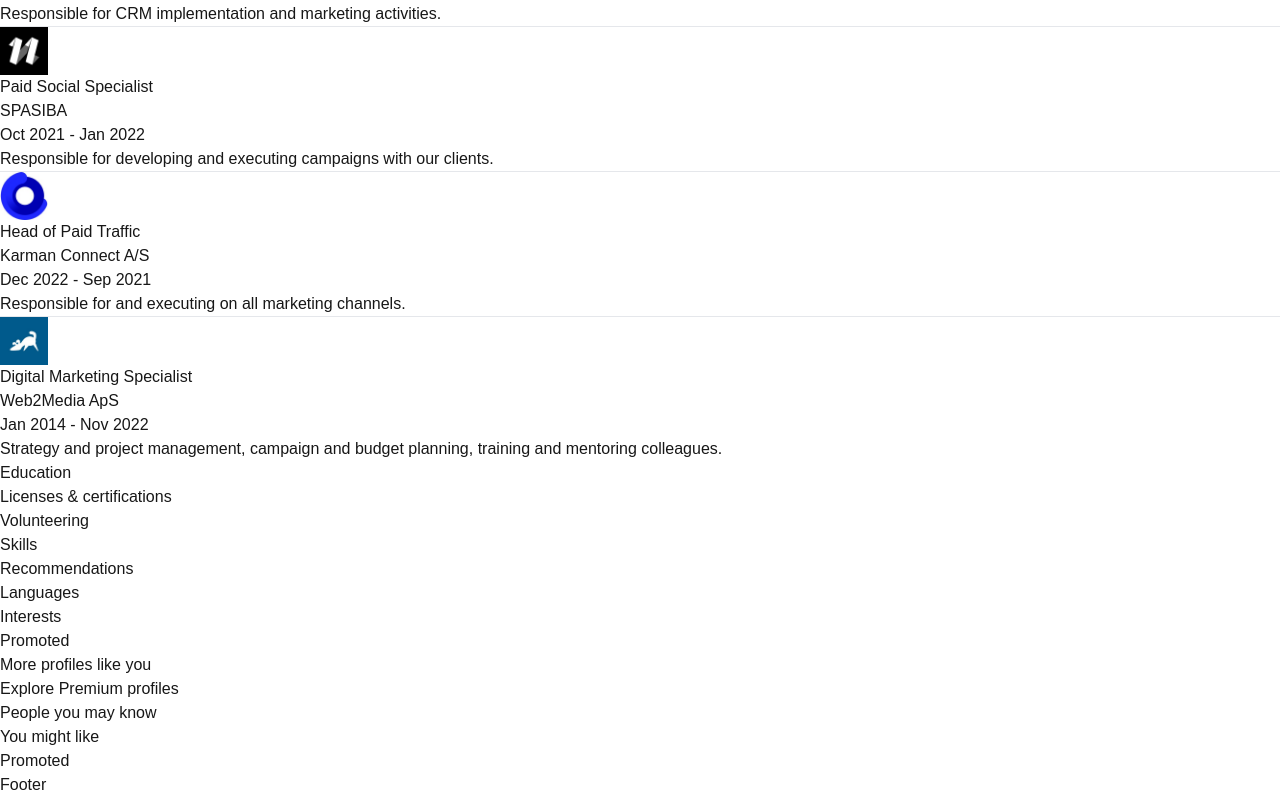
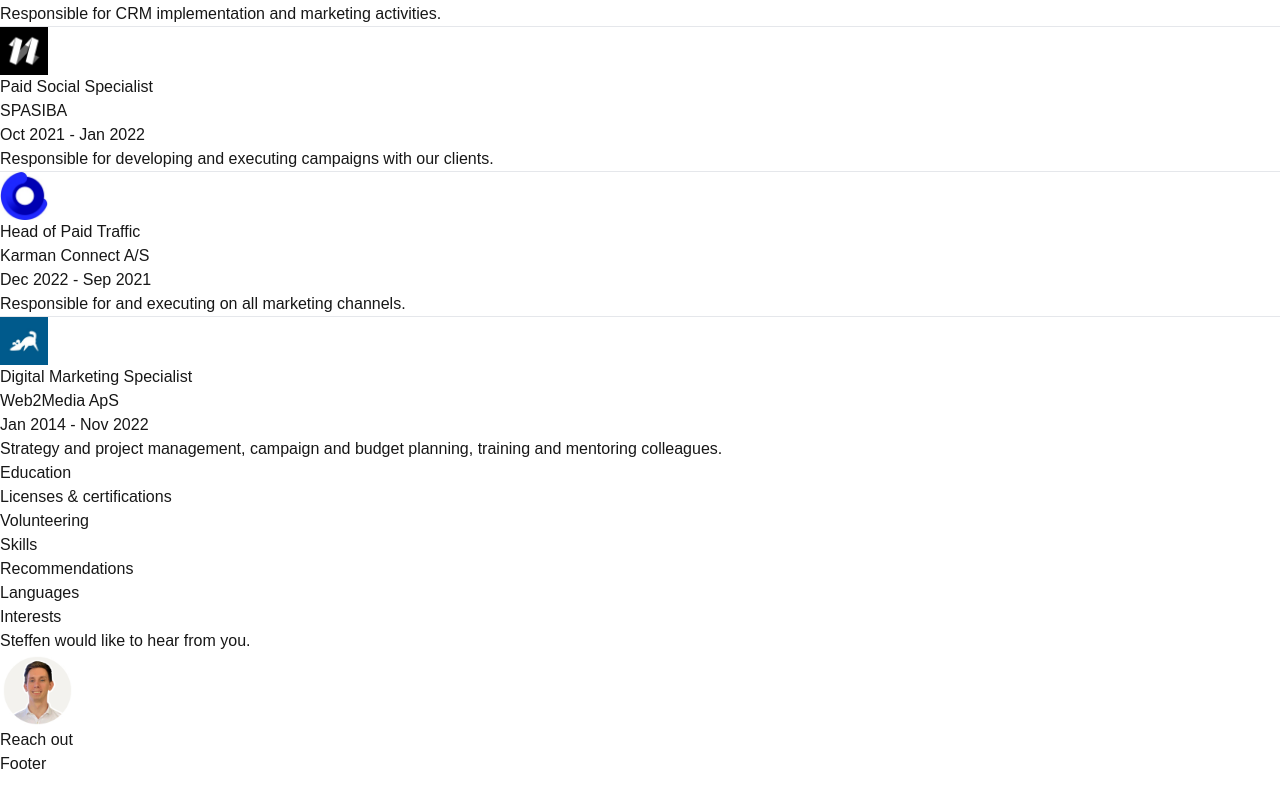
Before and after one commit to steffengroenandersen/portfolio, a Next.js app: page / in a window 1280 px wide. Shown: the part 2022-2819 px from the top of the page. After the commit the page ends 2798 px from the top, so only its background shows below. Built offline with nearby package versions, Linux system fonts and the light colour scheme.

Commit message:
Add promoted section

```diff
--- a/src/app/components/button.tsx
+++ b/src/app/components/button.tsx
@@ -1,28 +1,33 @@
-import React from 'react';
+import React from "react";
 
 interface ButtonProps {
   text: string;
-  variant: 'primary' | 'secondary' | 'tertiary';
+  variant: "primary" | "secondary" | "tertiary";
+  onClick?: () => void;
 }
 
-const Button: React.FC<ButtonProps> = ({ text, variant }) => {
+const Button: React.FC<ButtonProps> = ({ text, variant, onClick }) => {
   let className = "px-4 py-2 rounded-full ";
 
   switch (variant) {
-    case 'primary':
+    case "primary":
       className += "bg-blue-500 text-white";
       break;
-    case 'secondary':
+    case "secondary":
       className += "bg-white text-blue-500 border border-blue-500";
       break;
-    case 'tertiary':
+    case "tertiary":
       className += "bg-white text-gray-500 border border-gray-500";
       break;
     default:
       break;
   }
 
-  return <button className={className}>{text}</button>;
+  return (
+    <button className={className} onClick={onClick}>
+      {text}
+    </button>
+  );
 };
 
 export default Button;
--- a/src/app/page.tsx
+++ b/src/app/page.tsx
@@ -3,6 +3,7 @@
 import ExperienceSection from "./sections/experience-section";
 import Header from "./header";
 import ProfileSection from "./sections/profile-section";
+import PromotedSection from "./sections/promoted-section";
 
 export default function Home() {
   return (
@@ -31,24 +32,8 @@
               </div>
 
               {/* Right Sidebar */}
-              <div className="w-1/4 border hidden md:block">
-                {/* Promoted */}
-                <section>Promoted</section>
-
-                {/* More profiles like you */}
-                <section>More profiles like you</section>
-
-                {/* Exlore Premium profiles */}
-                <section>Explore Premium profiles</section>
-
-                {/* People you may know */}
-                <section>People you may know</section>
-
-                {/* You might like */}
-                <section>You might like</section>
-
-                {/* Promoted */}
-                <section>Promoted</section>
+              <div className="w-1/4 hidden md:block">
+                <PromotedSection />
               </div>
             </div>
           </MaxWidthWrapper>
--- /dev/null
+++ b/src/app/sections/promoted-section.tsx
@@ -0,0 +1,21 @@
+"use client";
+
+import Image from "next/image";
+import Button from "../components/button";
+
+export default function PromotedSection() {
+  const handleEmailClick = () => {
+    window.location.href = "mailto:steffengroenandersen@gmail.com";
+  };
+
+  return (
+    <section className="bg-white border rounded-xl min-h-60 p-2 flex flex-col justify-evenly items-center">
+      <p className="text-center">Steffen would like to hear from you.</p>
+
+      <div>
+        <Image src="/profile.jpg" alt="Profile photo" width={75} height={75} />
+      </div>
+      <Button text="Reach out" variant="secondary" onClick={handleEmailClick} />
+    </section>
+  );
+}
```
